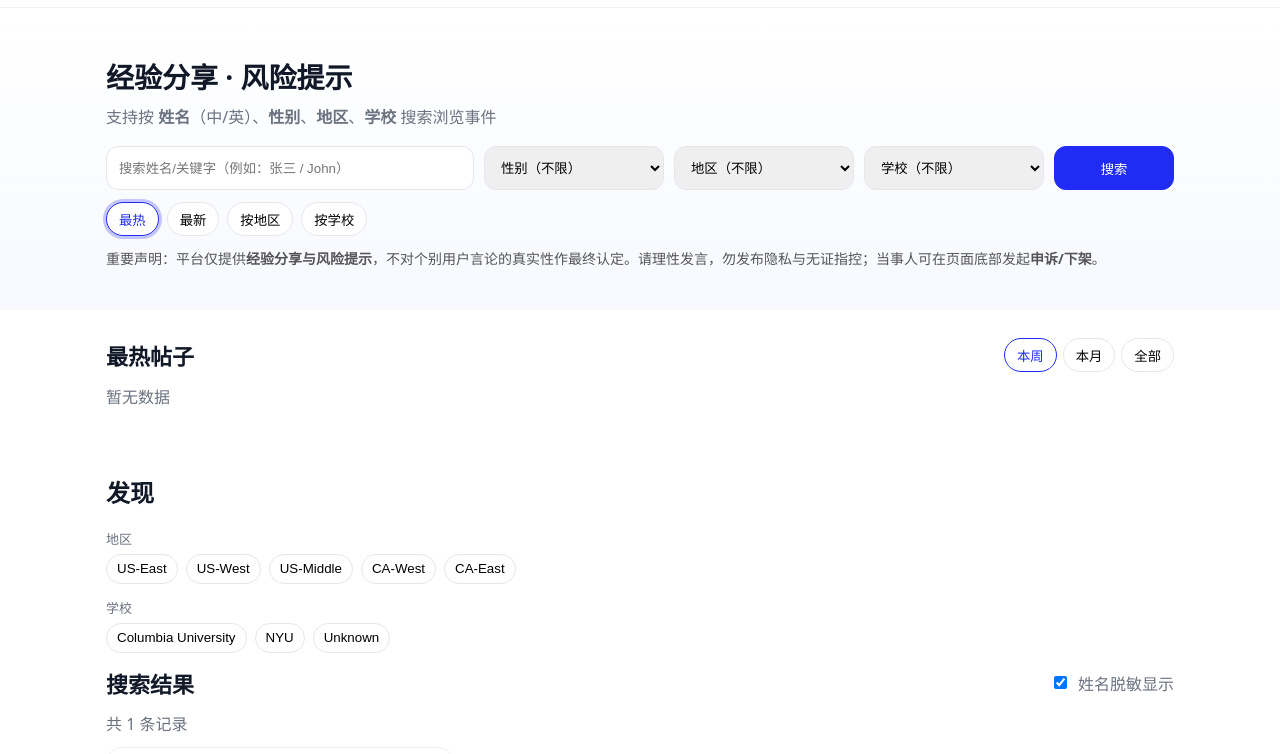
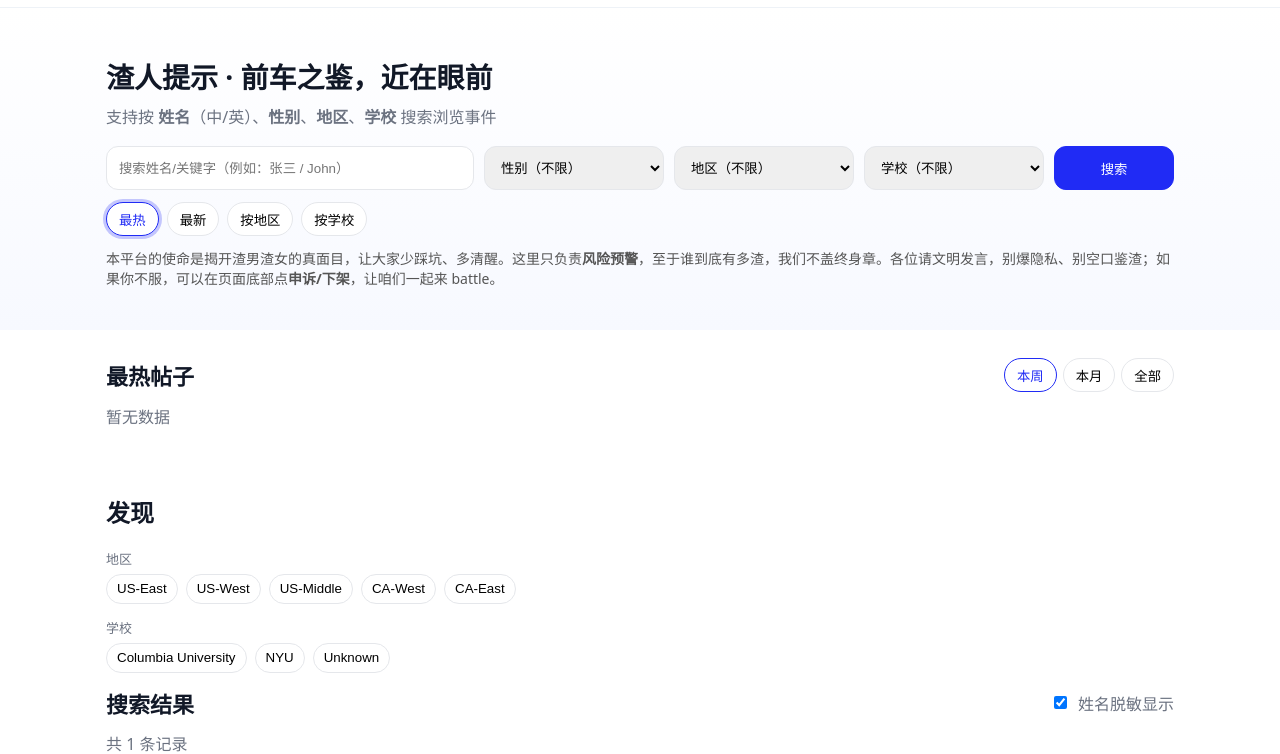
Before and after one commit to GG-Bond798/date, a plain HTML site: page index.html in a window 1280 px wide. Shown: the part 53-807 px from the top of the page. Drawn offline with Linux system fonts and the light colour scheme.

Commit message:
Add files via upload

```diff
--- a/index.html
+++ b/index.html
@@ -31,7 +31,7 @@
     <!-- Hero 搜索区 -->
     <section class="hero">
       <div class="container">
-        <h1>经验分享 · 风险提示</h1>
+        <h1>渣人提示 · 前车之鉴，近在眼前</h1>
         <p class="sub">支持按 <b>姓名</b>（中/英）、<b>性别</b>、<b>地区</b>、<b>学校</b> 搜索浏览事件</p>
 
         <form id="search-form" class="search-bar" aria-label="搜索">
@@ -58,7 +58,7 @@
           <button class="chip" data-filter="by-univ">按学校</button>
         </div>
 
-        <p class="disclaimer">重要声明：平台仅提供<strong>经验分享与风险提示</strong>，不对个别用户言论的真实性作最终认定。请理性发言，勿发布隐私与无证指控；当事人可在页面底部发起<strong>申诉/下架</strong>。</p>
+        <p class="disclaimer">本平台的使命是揭开渣男渣女的真面目，让大家少踩坑、多清醒。这里只负责<strong>风险预警</strong>，至于谁到底有多渣，我们不盖终身章。各位请文明发言，别爆隐私、别空口鉴渣；如果你不服，可以在页面底部点<strong>申诉/下架</strong>，让咱们一起来 battle。</p>
       </div>
     </section>
 
```
